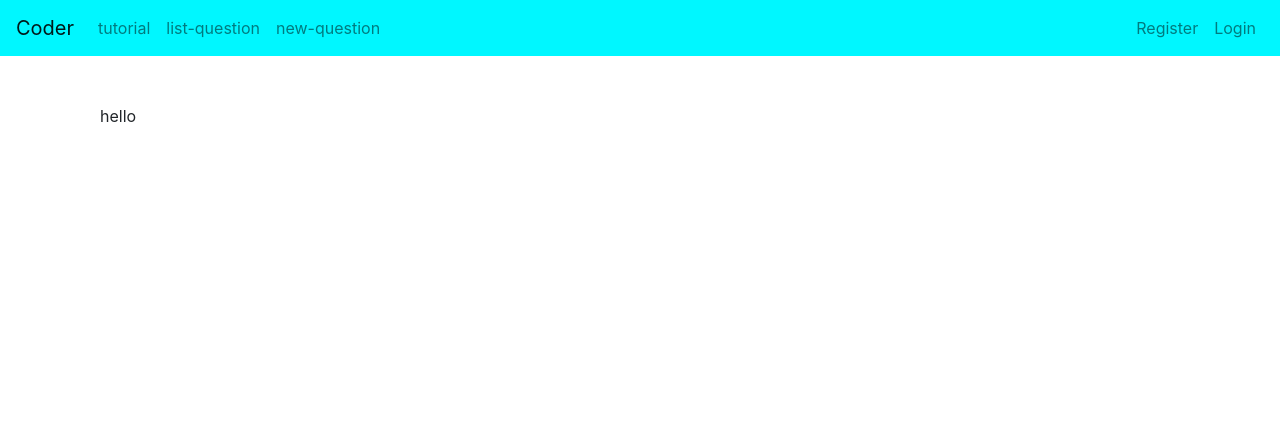
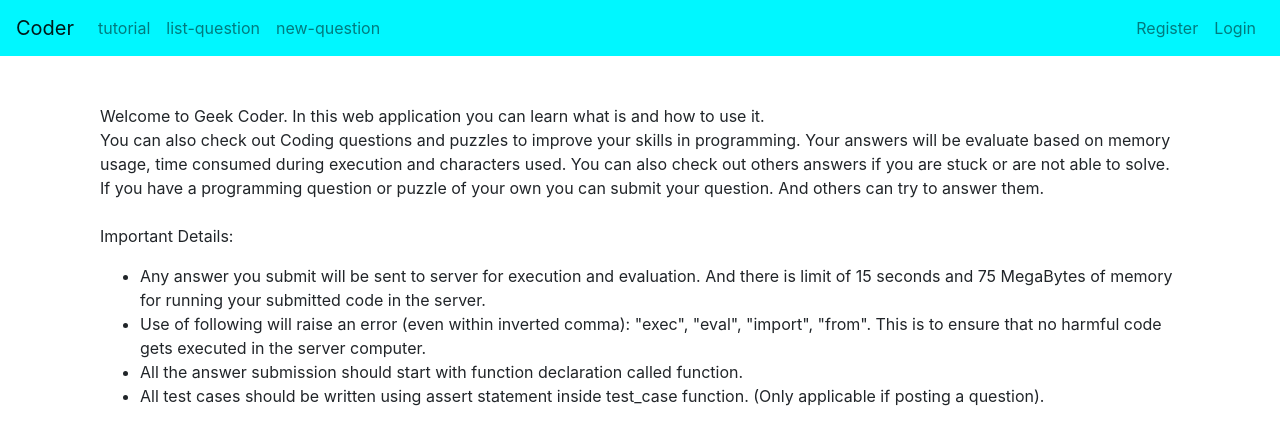
Before and after one commit to Vipul-Cariappa/code, a Django app: template coder/challenge/templates/challenge/index.html in a window 1280 px wide. Shown: the top 445 px of the page. Run offline with Django 3.2, Linux system fonts and the light colour scheme; the template is opened without the code that fills it, so the values that code supplies are empty; some libraries are stand-ins or nearby versions.

Commit message:
home page; validation function

```diff
--- a/coder/challenge/functions.py
+++ b/coder/challenge/functions.py
@@ -1,5 +1,8 @@
 def validate(answer):
-    return True
+    if answer.split("\n")[0].startswith("def function("):
+        return all(True if i not in ["exec", "eval", "import",
+                                     "from"] else False for i in answer.split())
+    return False
 
 
 def run_tests(answer, test):
--- a/coder/challenge/templates/challenge/index.html
+++ b/coder/challenge/templates/challenge/index.html
@@ -14,6 +14,35 @@
 
 
 <div class="container">
-    <p>hello</p>
+    <p>
+        Welcome to Geek Coder. In this web application you can learn what is and how to use it.
+        <br>
+        You can also check out Coding questions and puzzles to improve your skills in programming.
+        Your answers will be evaluate based on memory usage, time consumed during execution and characters used.
+        You can also check out others answers if you are stuck or are not able to solve.
+        <br>
+        If you have a programming question or puzzle of your own you can submit your question.
+        And others can try to answer them.
+        <br><br>
+        Important Details:
+        <br>
+    <ul>
+        <li>
+            Any answer you submit will be sent to server for execution and evaluation. And there is limit of 15
+            seconds and 75 MegaBytes of memory for running your submitted code in the server.
+        </li>
+        <li>
+            Use of following will raise an error (even within inverted comma): "exec", "eval", "import", "from".
+            This is to ensure that no harmful code gets executed in the server computer.
+        </li>
+        <li>
+            All the answer submission should start with function declaration called function.
+        </li>
+        <li>
+            All test cases should be written using assert statement inside test_case function. (Only applicable if
+            posting a question).
+        </li>
+    </ul>
+    </p>
 </div>
 {% endblock %}
```
